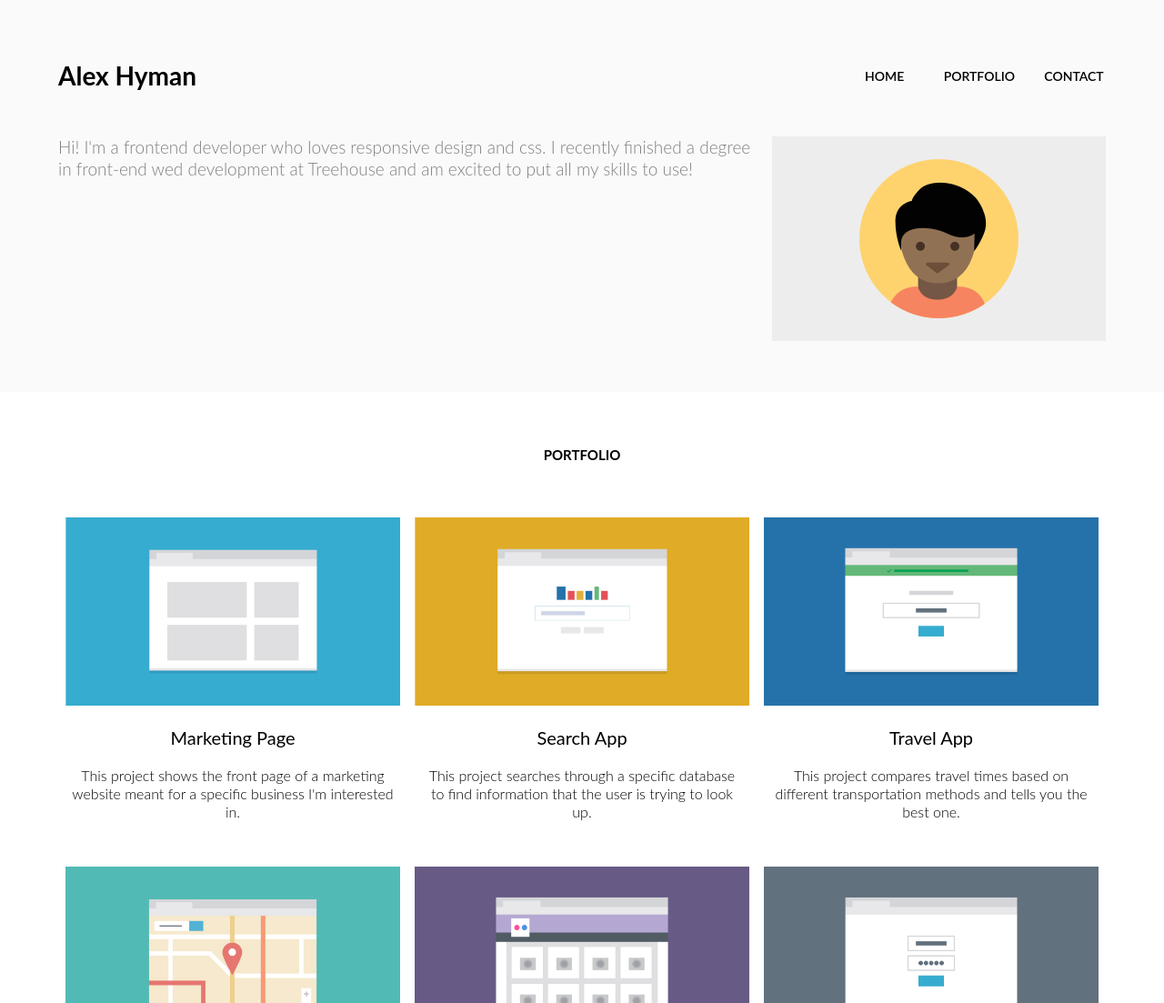
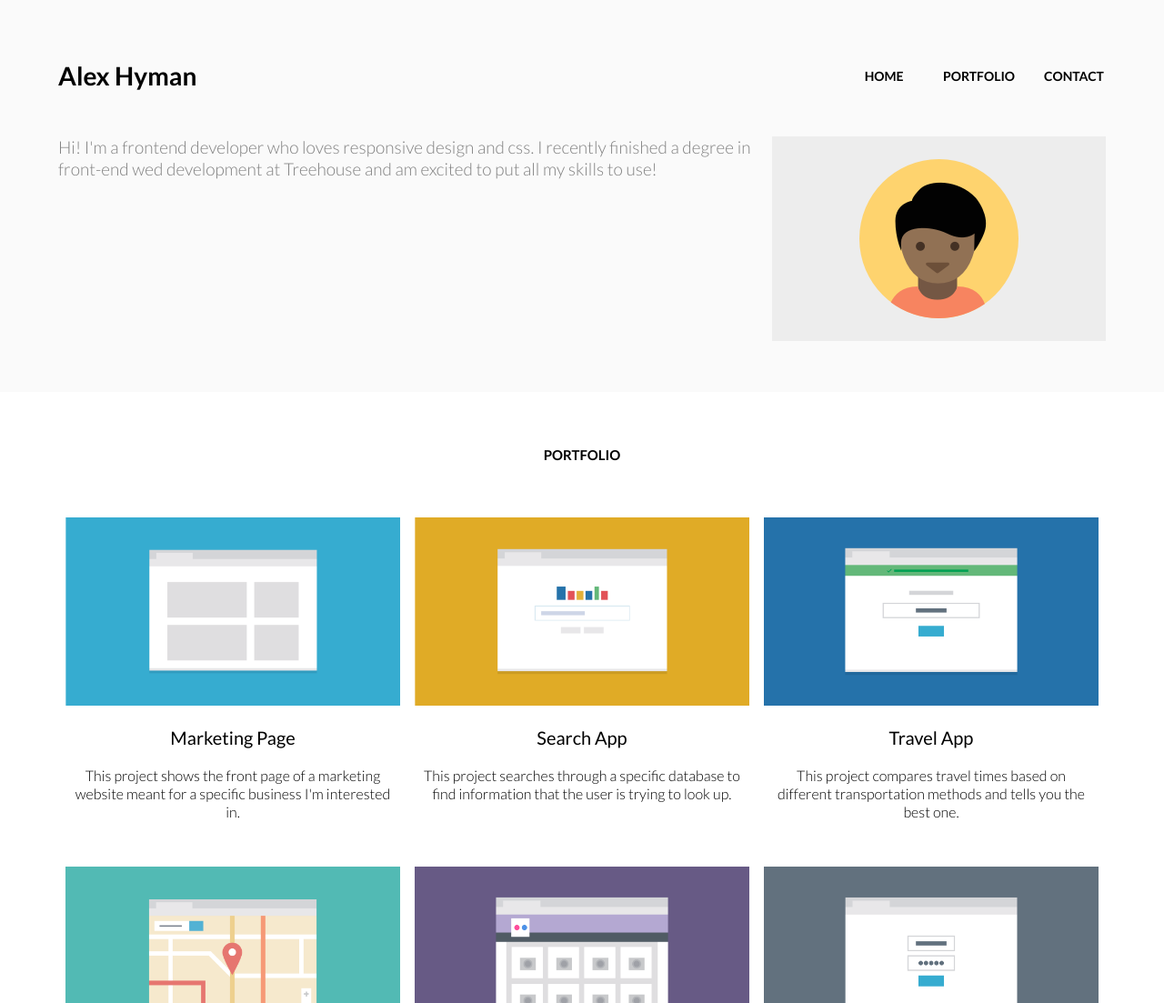
Before and after one commit to alex-hyman37/techdegree-project-2, a plain HTML site: page index.html in a window 1280 px wide. Shown: the top 1103 px of the page at 91% size. Drawn offline with Linux system fonts and the light colour scheme.

Commit message:
google font change

```diff
--- a/index.html
+++ b/index.html
@@ -5,7 +5,7 @@
     <meta charset="UTF-8">
     <meta name="viewport" content="width=device-width, initial-scale=1.0">
     <link rel="stylesheet" href="css/style.css">
-    <link href="https://fonts.googleapis.com/css2?family=Lato:wght@300;400;700;900&display=swap">
+    <link rel="stylesheet" href="https://fonts.googleapis.com/css2?family=Lato:wght@300;400;700;900&display=swap">
     <title>Portfolio
     </title>
 </head>
```
